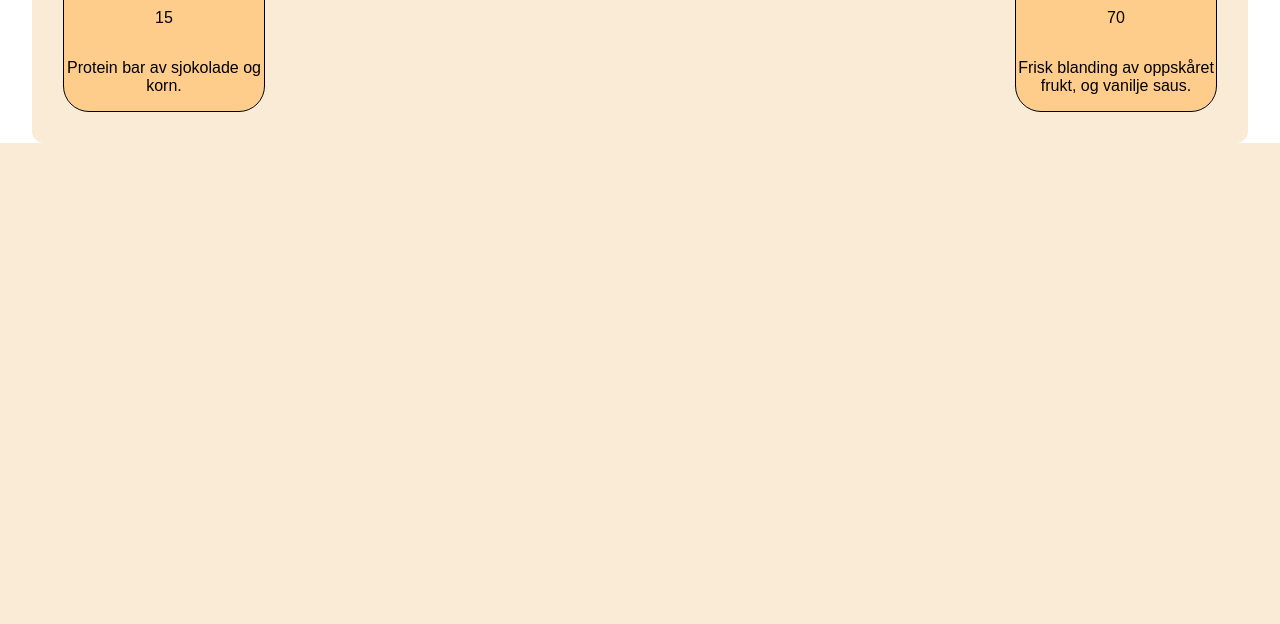
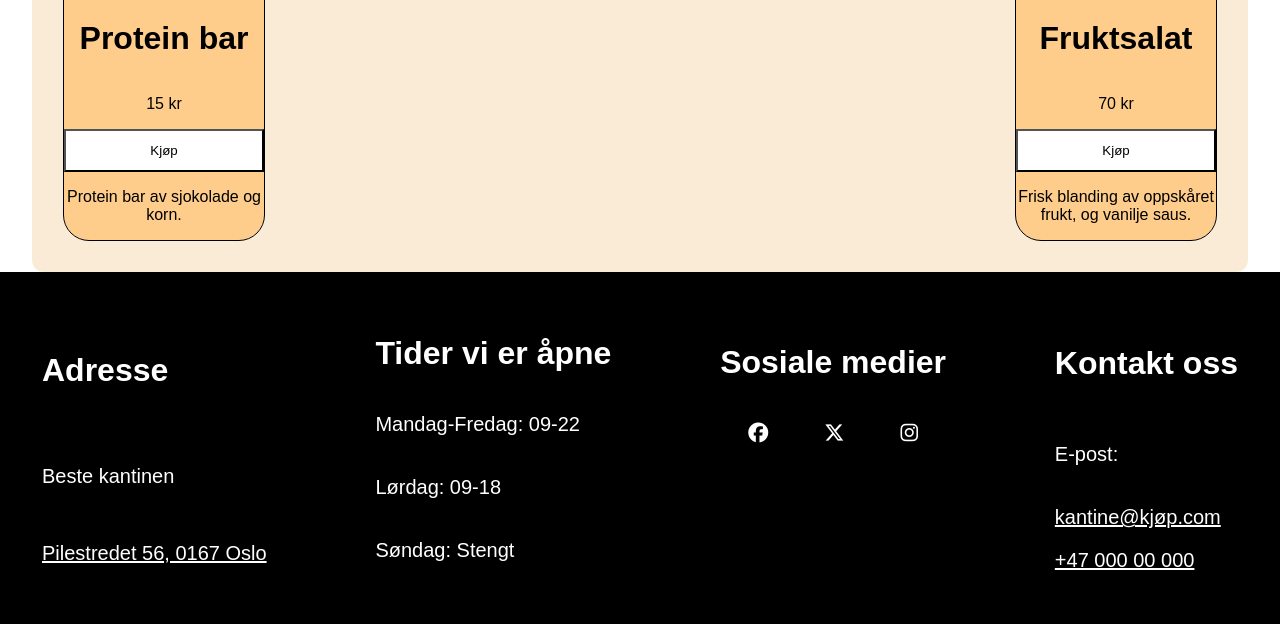
Before and after one commit to jegerkul323-design/kantine, a Flask app: page /varer in a window 1280 px wide. Shown: the part 1178-1802 px from the top of the page. Before the commit the page ends 1321 px from the top, so only its background shows below. Run offline with Flask 3, Linux system fonts and the light colour scheme.

Commit message:
la til buttons og skrev ting i READ ME

```diff
--- a/static/style.css
+++ b/static/style.css
@@ -75,3 +75,57 @@ body {
         font-family: Arial;
     }
 }
+
+footer {
+    background-color: black;
+    color: white;
+}
+
+.footerting {
+    display: flex;
+    flex-direction: row;
+    justify-content: space-between;
+    font-family: sans-serif;
+    p, a {
+        font-size: 20px;
+    }
+}
+.footerting > div {
+    margin: 42px;
+    display: flex;
+    flex-direction: column;
+    justify-content: space-around;
+}
+
+.footerting a {
+    color: white;
+    transition: all 0.3s ease-out;
+}
+
+.footerting a:hover {
+    transition: all 0.3s ease;
+    font-size: 24px;
+}
+
+.footerting a:visited {
+    color: white;
+}
+
+.ikonene {
+    display: flex;
+    justify-content: space-around;
+    text-align: center;
+    margin-bottom: 128px;
+    a {
+        font-size: 20px;
+    }
+}
+
+.ikonene a {
+    text-decoration: none;
+}
+
+button {
+    padding: 12px 24px;
+    background-color: white;
+}
--- a/templates/base.html
+++ b/templates/base.html
@@ -5,11 +5,12 @@
     <meta name="viewport" content="width=device-width, initial-scale=1.0">
     <title>{% block title %} kantine {% endblock %}</title>
     <link rel="stylesheet" href="static/style.css">
+    <link rel="stylesheet" href="https://cdnjs.cloudflare.com/ajax/libs/font-awesome/6.7.2/css/all.min.css">
 </head>
 
 <body>
 <header>
-    <h1 class="overskrift">Kantine</h1>
+    <h1 class="overskrift">Beste kantinen</h1>
     <div class="sider">
         <nav>
             <ul>
@@ -23,8 +24,45 @@
 
 </header>
 
-    {% block content %}
-    {% endblock %}
+{% block content %}
+{% endblock %}
+
+<footer>
+    <div class="footerting">
+        <div class="adresse">
+            <h1>Adresse</h1>
+            <p>Beste kantinen</p>
+            <a href="https://www.google.com/maps/place/Pilestredet+56,+0167+Oslo/@59.924042,10.7294801,17z/data=!3m1!4b1!4m6!3m5!1s0x46416e7834093365:0xe226f1f90556dc81!8m2!3d59.9242685!4d10.731762!16s%2Fg%2F11c0vmv3q2?hl=no&entry=ttu&g_ep=EgoyMDI2MTAyMC4wIKXMDSoASAFQAw%3D%3D">Pilestredet 56, 0167 Oslo</a>
+        </div>
+        <div class="tider">
+            <h1>Tider vi er åpne</h1>
+            <p>Mandag-Fredag: 09-22</p>
+            <p>Lørdag: 09-18</p>
+            <p>Søndag: Stengt</p>
+        </div>
+        <div class="medier">
+            <h1>Sosiale medier</h1>
+            <div class="ikonene">
+                <a href="https://www.facebook.com/">
+                    <i class="fa-brands fa-facebook"></i>
+                </a>
+                <a href="https://x.com/">
+                    <i class="fa-brands fa-x-twitter"></i>
+                </a>
+                <a href="https://www.instagram.com/">
+                    <i class="fa-brands fa-instagram"></i>
+                </a>
+            </div>
+        </div>
+        <div class="kontaktfoot">
+            <h1>Kontakt oss</h1>
+            <p>E-post: </p>
+            <a href="mailto:example@example.com">kantine@kjøp.com</a>
+            <a href="tel:+47 000 00 000">+47 000 00 000</a>
+        </div>
+    </div>
+</footer>
+
 
 
 
--- a/templates/varer.html
+++ b/templates/varer.html
@@ -6,7 +6,8 @@
             <div class="varene">
                 <img src="{{vare.image}}" class="bildemat">
                 <h1>{{vare.navn}}</h1>
-                <p class="pris">{{vare.pris}}</p>
+                <p class="pris">{{vare.pris}} kr</p>
+                <button>Kjøp</button>
                 <p class="beskrivelse">{{vare.beskrivelse}}</p>
             </div>
         {% endfor %}
```
Also changed, not shown: READ ME.md (+9 -0 lines).
